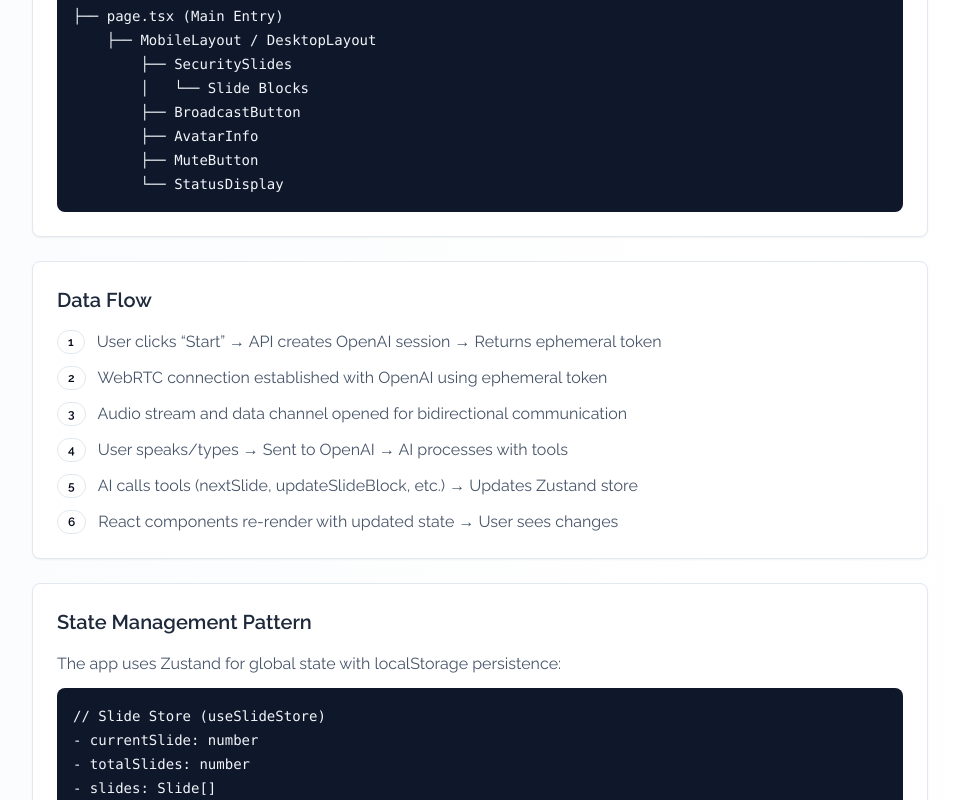
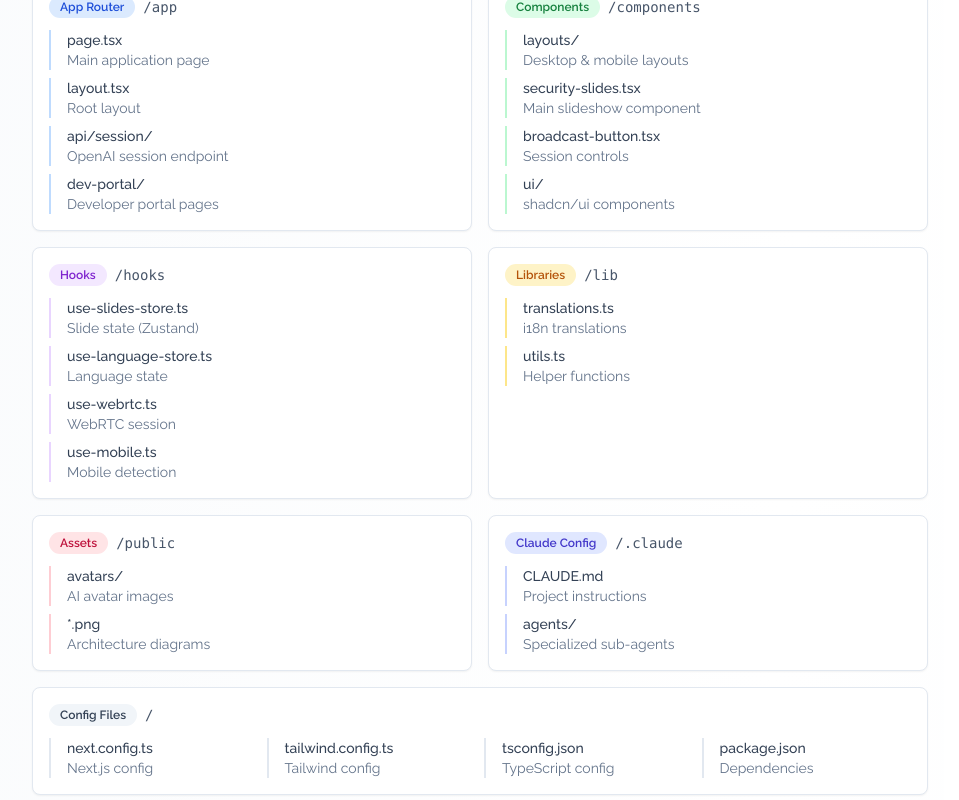
Before and after one commit to singularitybridge/sb-realtime-slideshow-ai, a Next.js app: page /dev-portal/docs in a window 1280 px wide. Shown: the part 1900-2700 px from the top of the page, without its empty margins (304-1263 px from the left). Built offline with nearby package versions, Linux system fonts and the light colour scheme.

Commit message:
improve dev portal layout and docs structure

```diff
--- a/app/dev-portal/docs/page.tsx
+++ b/app/dev-portal/docs/page.tsx
@@ -298,6 +298,171 @@ export default function DocsPage() {
                   <li><strong>External Services:</strong> OpenAI Realtime API via WebRTC</li>
                 </ul>
               </Card>
+
+              <div className="mb-6">
+                <h3 className="text-xl font-semibold text-slate-800 mb-4">Project Structure</h3>
+                <p className="text-slate-600 mb-4">Overview of the project folder organization:</p>
+
+                <div className="grid gap-4 md:grid-cols-2">
+                  {/* App Router */}
+                  <Card className="p-4 border-slate-200">
+                    <div className="flex items-center gap-2 mb-3">
+                      <Badge className="bg-blue-100 text-blue-700 hover:bg-blue-100">App Router</Badge>
+                      <span className="text-sm font-mono text-slate-600">/app</span>
+                    </div>
+                    <div className="space-y-2 text-sm">
+                      <div className="pl-4 border-l-2 border-blue-200">
+                        <div className="text-slate-700 font-medium">page.tsx</div>
+                        <div className="text-slate-500">Main application page</div>
+                      </div>
+                      <div className="pl-4 border-l-2 border-blue-200">
+                        <div className="text-slate-700 font-medium">layout.tsx</div>
+                        <div className="text-slate-500">Root layout</div>
+                      </div>
+                      <div className="pl-4 border-l-2 border-blue-200">
+                        <div className="text-slate-700 font-medium">api/session/</div>
+                        <div className="text-slate-500">OpenAI session endpoint</div>
+                      </div>
+                      <div className="pl-4 border-l-2 border-blue-200">
+                        <div className="text-slate-700 font-medium">dev-portal/</div>
+                        <div className="text-slate-500">Developer portal pages</div>
+                      </div>
+                    </div>
+                  </Card>
+
+                  {/* Components */}
+                  <Card className="p-4 border-slate-200">
+                    <div className="flex items-center gap-2 mb-3">
+                      <Badge className="bg-green-100 text-green-700 hover:bg-green-100">Components</Badge>
+                      <span className="text-sm font-mono text-slate-600">/components</span>
+                    </div>
+                    <div className="space-y-2 text-sm">
+                      <div className="pl-4 border-l-2 border-green-200">
+                        <div className="text-slate-700 font-medium">layouts/</div>
+                        <div className="text-slate-500">Desktop & mobile layouts</div>
+                      </div>
+                      <div className="pl-4 border-l-2 border-green-200">
+                        <div className="text-slate-700 font-medium">security-slides.tsx</div>
+                        <div className="text-slate-500">Main slideshow component</div>
+                      </div>
+                      <div className="pl-4 border-l-2 border-green-200">
+                        <div className="text-slate-700 font-medium">broadcast-button.tsx</div>
+                        <div className="text-slate-500">Session controls</div>
+                      </div>
+                      <div className="pl-4 border-l-2 border-green-200">
+                        <div className="text-slate-700 font-medium">ui/</div>
+                        <div className="text-slate-500">shadcn/ui components</div>
+                      </div>
+                    </div>
+                  </Card>
+
+                  {/* Hooks */}
+                  <Card className="p-4 border-slate-200">
+                    <div className="flex items-center gap-2 mb-3">
+                      <Badge className="bg-purple-100 text-purple-700 hover:bg-purple-100">Hooks</Badge>
+                      <span className="text-sm font-mono text-slate-600">/hooks</span>
+                    </div>
+                    <div className="space-y-2 text-sm">
+                      <div className="pl-4 border-l-2 border-purple-200">
+                        <div className="text-slate-700 font-medium">use-slides-store.ts</div>
+                        <div className="text-slate-500">Slide state (Zustand)</div>
+                      </div>
+                      <div className="pl-4 border-l-2 border-purple-200">
+                        <div className="text-slate-700 font-medium">use-language-store.ts</div>
+                        <div className="text-slate-500">Language state</div>
+                      </div>
+                      <div className="pl-4 border-l-2 border-purple-200">
+                        <div className="text-slate-700 font-medium">use-webrtc.ts</div>
+                        <div className="text-slate-500">WebRTC session</div>
+                      </div>
+                      <div className="pl-4 border-l-2 border-purple-200">
+                        <div className="text-slate-700 font-medium">use-mobile.ts</div>
+                        <div className="text-slate-500">Mobile detection</div>
+                      </div>
+                    </div>
+                  </Card>
+
+                  {/* Libraries */}
+                  <Card className="p-4 border-slate-200">
+                    <div className="flex items-center gap-2 mb-3">
+                      <Badge className="bg-amber-100 text-amber-700 hover:bg-amber-100">Libraries</Badge>
+                      <span className="text-sm font-mono text-slate-600">/lib</span>
+                    </div>
+                    <div className="space-y-2 text-sm">
+                      <div className="pl-4 border-l-2 border-amber-200">
+                        <div className="text-slate-700 font-medium">translations.ts</div>
+                        <div className="text-slate-500">i18n translations</div>
+                      </div>
+                      <div className="pl-4 border-l-2 border-amber-200">
+                        <div className="text-slate-700 font-medium">utils.ts</div>
+                        <div className="text-slate-500">Helper functions</div>
+                      </div>
+                    </div>
+                  </Card>
+
+                  {/* Public Assets */}
+                  <Card className="p-4 border-slate-200">
+                    <div className="flex items-center gap-2 mb-3">
+                      <Badge className="bg-rose-100 text-rose-700 hover:bg-rose-100">Assets</Badge>
+                      <span className="text-sm font-mono text-slate-600">/public</span>
+                    </div>
+                    <div className="space-y-2 text-sm">
+                      <div className="pl-4 border-l-2 border-rose-200">
+                        <div className="text-slate-700 font-medium">avatars/</div>
+                        <div className="text-slate-500">AI avatar images</div>
+                      </div>
+                      <div className="pl-4 border-l-2 border-rose-200">
+                        <div className="text-slate-700 font-medium">*.png</div>
+                        <div className="text-slate-500">Architecture diagrams</div>
+                      </div>
+                    </div>
+                  </Card>
+
+                  {/* Claude Config */}
+                  <Card className="p-4 border-slate-200">
+                    <div className="flex items-center gap-2 mb-3">
+                      <Badge className="bg-indigo-100 text-indigo-700 hover:bg-indigo-100">Claude Config</Badge>
+                      <span className="text-sm font-mono text-slate-600">/.claude</span>
+                    </div>
+                    <div className="space-y-2 text-sm">
+                      <div className="pl-4 border-l-2 border-indigo-200">
+                        <div className="text-slate-700 font-medium">CLAUDE.md</div>
+                        <div className="text-slate-500">Project instructions</div>
+                      </div>
+                      <div className="pl-4 border-l-2 border-indigo-200">
+                        <div className="text-slate-700 font-medium">agents/</div>
+                        <div className="text-slate-500">Specialized sub-agents</div>
+                      </div>
+                    </div>
+                  </Card>
+
+                  {/* Configuration Files */}
+                  <Card className="p-4 border-slate-200 md:col-span-2">
+                    <div className="flex items-center gap-2 mb-3">
+                      <Badge className="bg-slate-100 text-slate-700 hover:bg-slate-100">Config Files</Badge>
+                      <span className="text-sm font-mono text-slate-600">/</span>
+                    </div>
+                    <div className="grid md:grid-cols-4 gap-2 text-sm">
+                      <div className="pl-4 border-l-2 border-slate-200">
+                        <div className="text-slate-700 font-medium">next.config.ts</div>
+                        <div className="text-slate-500">Next.js config</div>
+                      </div>
+                      <div className="pl-4 border-l-2 border-slate-200">
+                        <div className="text-slate-700 font-medium">tailwind.config.ts</div>
+                        <div className="text-slate-500">Tailwind config</div>
+                      </div>
+                      <div className="pl-4 border-l-2 border-slate-200">
+                        <div className="text-slate-700 font-medium">tsconfig.json</div>
+                        <div className="text-slate-500">TypeScript config</div>
+                      </div>
+                      <div className="pl-4 border-l-2 border-slate-200">
+                        <div className="text-slate-700 font-medium">package.json</div>
+                        <div className="text-slate-500">Dependencies</div>
+                      </div>
+                    </div>
+                  </Card>
+                </div>
+              </div>
 
               <Card className="p-6 mb-6 border-slate-200">
                 <h3 className="text-xl font-semibold text-slate-800 mb-4">Component Hierarchy</h3>
--- /dev/null
+++ b/app/dev-portal/layout.tsx
@@ -0,0 +1,11 @@
+export default function DevPortalLayout({
+  children,
+}: {
+  children: React.ReactNode;
+}) {
+  return (
+    <div className="w-full">
+      {children}
+    </div>
+  );
+}
--- a/app/dev-portal/page.tsx
+++ b/app/dev-portal/page.tsx
@@ -41,10 +41,10 @@ export default function DevPortalPage() {
   ];
 
   return (
-    <div className="min-h-screen bg-slate-50 dark:bg-slate-950">
+    <div className="w-full min-h-screen bg-slate-50 dark:bg-slate-950">
       {/* Header with Enhanced Visual Impact */}
       <div className="border-b bg-white dark:bg-slate-900 shadow-sm">
-        <div className="container mx-auto px-6 py-6">
+        <div className="max-w-7xl mx-auto px-6 py-6">
           <div className="flex items-center justify-between">
             <div className="flex items-center gap-6">
               <Link href="/">
@@ -75,7 +75,7 @@ export default function DevPortalPage() {
 
       {/* Enhanced Tab Navigation */}
       <div className="border-b bg-white dark:bg-slate-900">
-        <div className="container mx-auto px-6">
+        <div className="max-w-7xl mx-auto px-6">
           <nav className="flex gap-1 -mb-px">
             {tabs.map((tab) => {
               const Icon = tab.icon;
@@ -112,7 +112,7 @@ export default function DevPortalPage() {
       </div>
 
       {/* Content Area */}
-      <div className="container mx-auto px-6 py-8">
+      <div className="max-w-7xl mx-auto px-6 py-8">
         <motion.div
           key={activeTab}
           initial={{ opacity: 0, y: 10 }}
```
Also changed, not shown: 1 other file (tests, documents, lock files or other folders).
